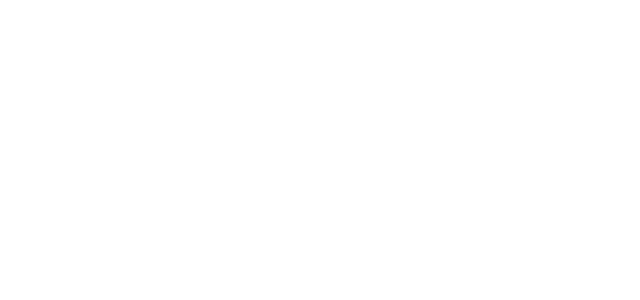
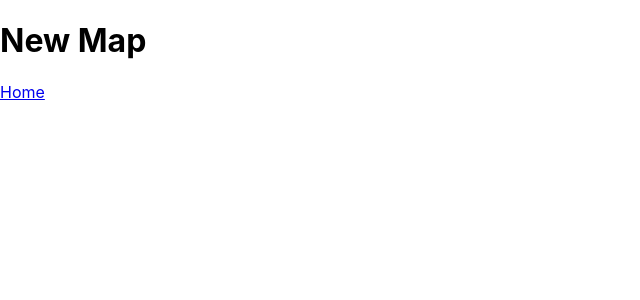
Before and after one commit to WilliamWFK/RealmRender, a React (Create React App) app in the folder software/realm-render/: page /newMap in a window 1280 px wide. Before the commit this address had no page. Shown: the top 300 px of the page, without its empty margins (0-640 px from the left). Built offline with nearby package versions, Linux system fonts and the light colour scheme.

Commit message:
feat(software): create page for the new map form

```diff
--- a/software/realm-render/src/App.js
+++ b/software/realm-render/src/App.js
@@ -4,6 +4,7 @@
     from 'react-router-dom';
 import Home from './pages';
 import LoadMap from './pages/loadMap';
+import NewMap from './pages/newMap';
 
 /**
  * Main function to return App component.
@@ -16,6 +17,7 @@
         <Route exact path='/' element={<Home />} />
         <Route path='/loadMap' element={<LoadMap />} />
         <Route path='/index' element={<Home />} />
+        <Route path='/newMap' element={<NewMap />} />
       </Routes>
     </Router>
   );
--- a/software/realm-render/src/pages/index.js
+++ b/software/realm-render/src/pages/index.js
@@ -10,7 +10,7 @@
             Realm Render
             </header>
             <div className="menuButtons">
-                <Link to="/new" className="menuButtonItem"><p>New</p></Link>
+                <Link to="/newMap" className="menuButtonItem"><p>New</p></Link>
                 <Link to="/loadMap" className="menuButtonItem"><p>Load</p></Link>
                 <Link to="/join" className="menuButtonItem"><p>Join</p></Link>
             </div>
--- /dev/null
+++ b/software/realm-render/src/pages/newMap.js
@@ -0,0 +1,16 @@
+import React from "react";
+import '../styles/NewMap.css';
+import { Link } from 'react-router-dom';
+
+const NewMap = () => {
+    return (
+      <div className="NewMap">
+        <div className="NewMapForm">
+          <h1>New Map</h1>
+          <Link to="/index"><p>Home</p></Link>
+        </div>
+      </div>
+    );
+  };
+
+export default NewMap;
```
Also changed, not shown: software/realm-render/src/styles/NewMap.css (added).
